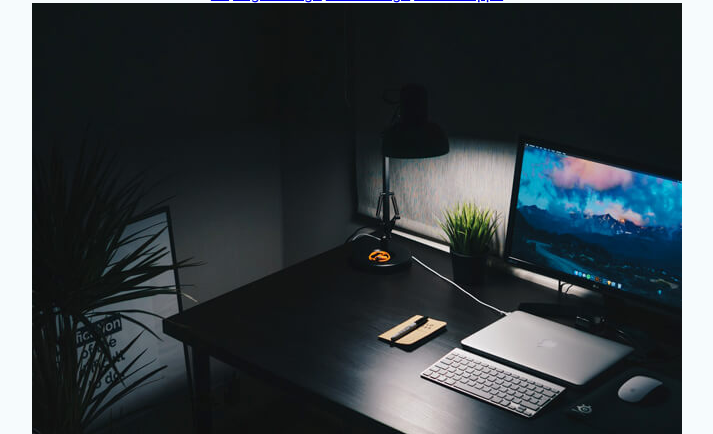
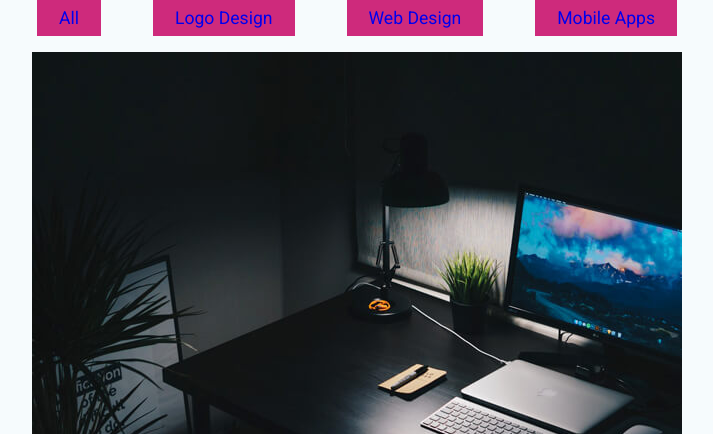
Before and after one commit to mercenar17r/javascript-gallery-filter, a plain HTML site: page index.html in a window 1280 px wide. Shown: the part 123-557 px from the top of the page, without its empty margins (283-996 px from the left). Drawn offline with Linux system fonts and the light colour scheme.

Commit message:
style buttons

```diff
--- a/style.css
+++ b/style.css
@@ -25,3 +25,17 @@ h2 {
   font-size: 2.3rem;
   color: blueviolet;
 }
+
+.menu {
+  margin: 1.5rem 0;
+}
+.menu a {
+  font-size: 1.1rem;
+  text-decoration: none;
+  margin: 0 1.5rem;
+  background-color: #ce2a7c;
+  padding: 8px 22px;
+}
+.menu a:hover {
+  background-color: #975867;
+}
```
